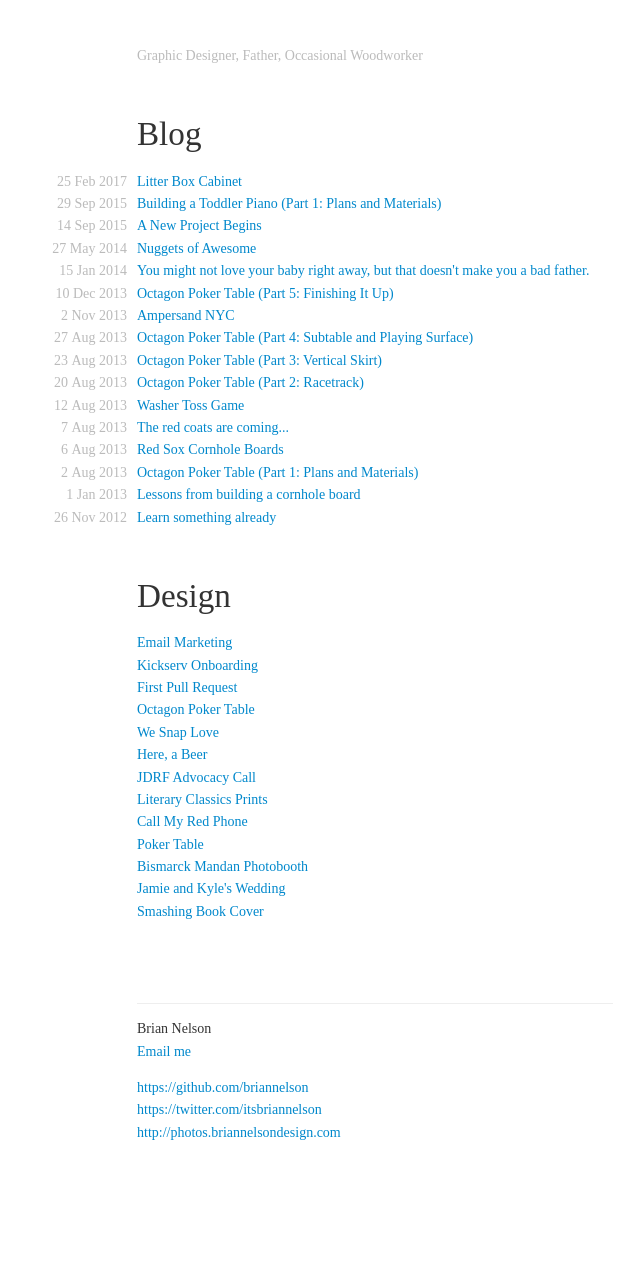
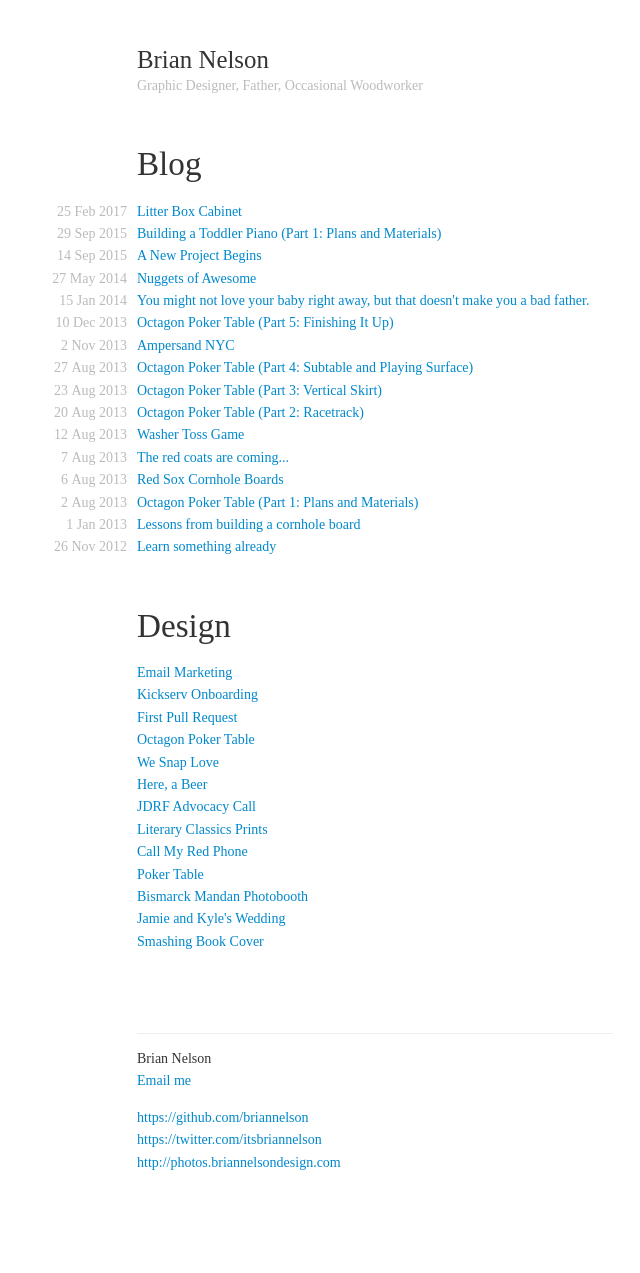
Before and after one commit to briannelsondesign/briannelsondesign.github.io, a Jekyll site: the page built from index.html, in a window 1280 px wide. Shown: the whole page, without its empty margins (265-905 px from the left). Built offline with Jekyll 4.4.1, drawn with Linux system fonts in a browser that asks for light colours; some web fonts are replaced; before the commit the page ends 1243 px from its top, so only the background shows below that.

Commit message:
Whoops, deleted the name by accident

```diff
--- a/_config.yml
+++ b/_config.yml
@@ -1,4 +1,5 @@
 # Site settings
+name: Brian Nelson
 title: Brian Nelson
 email: brian@briannelsondesign.com
 description: My personal site
```
